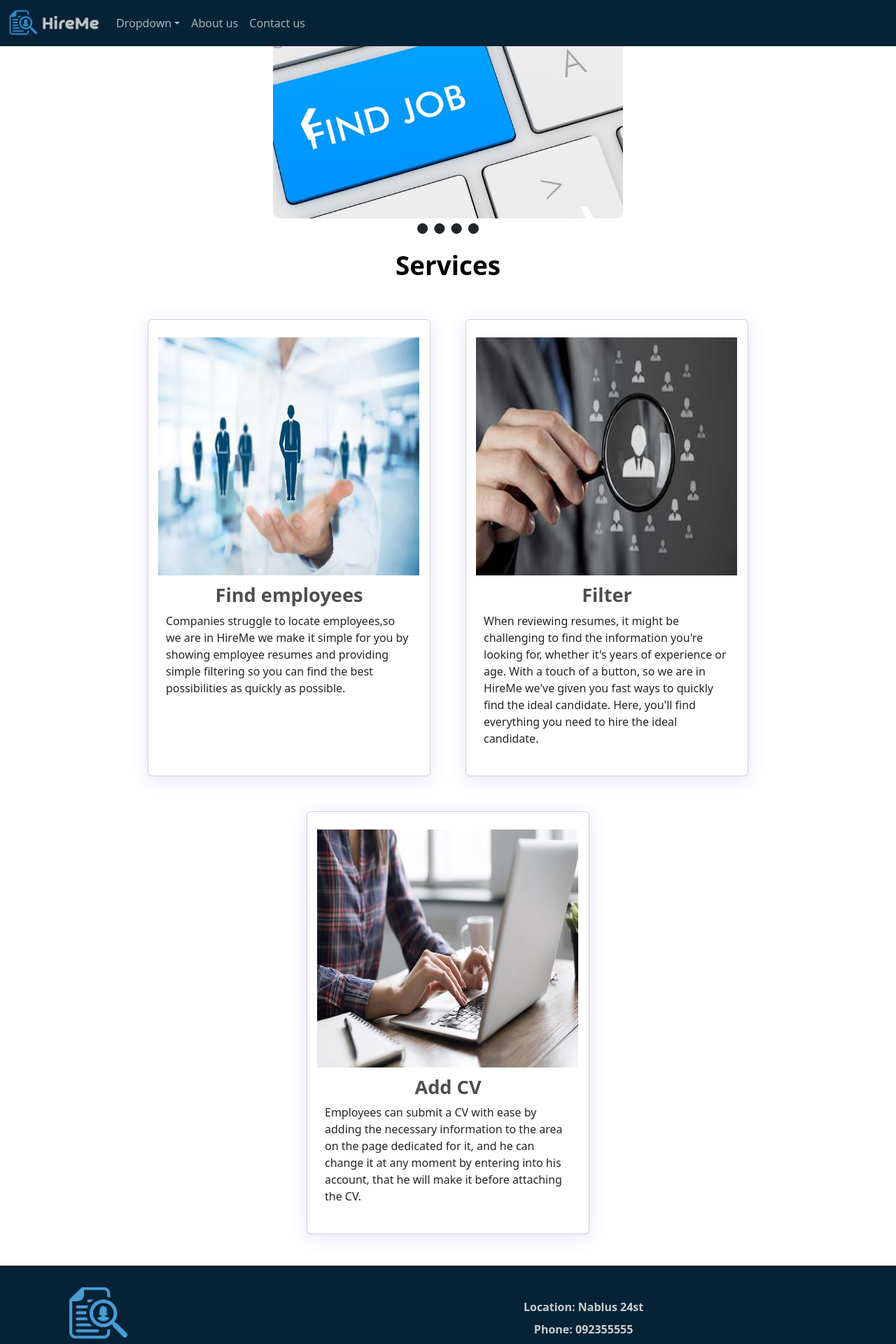
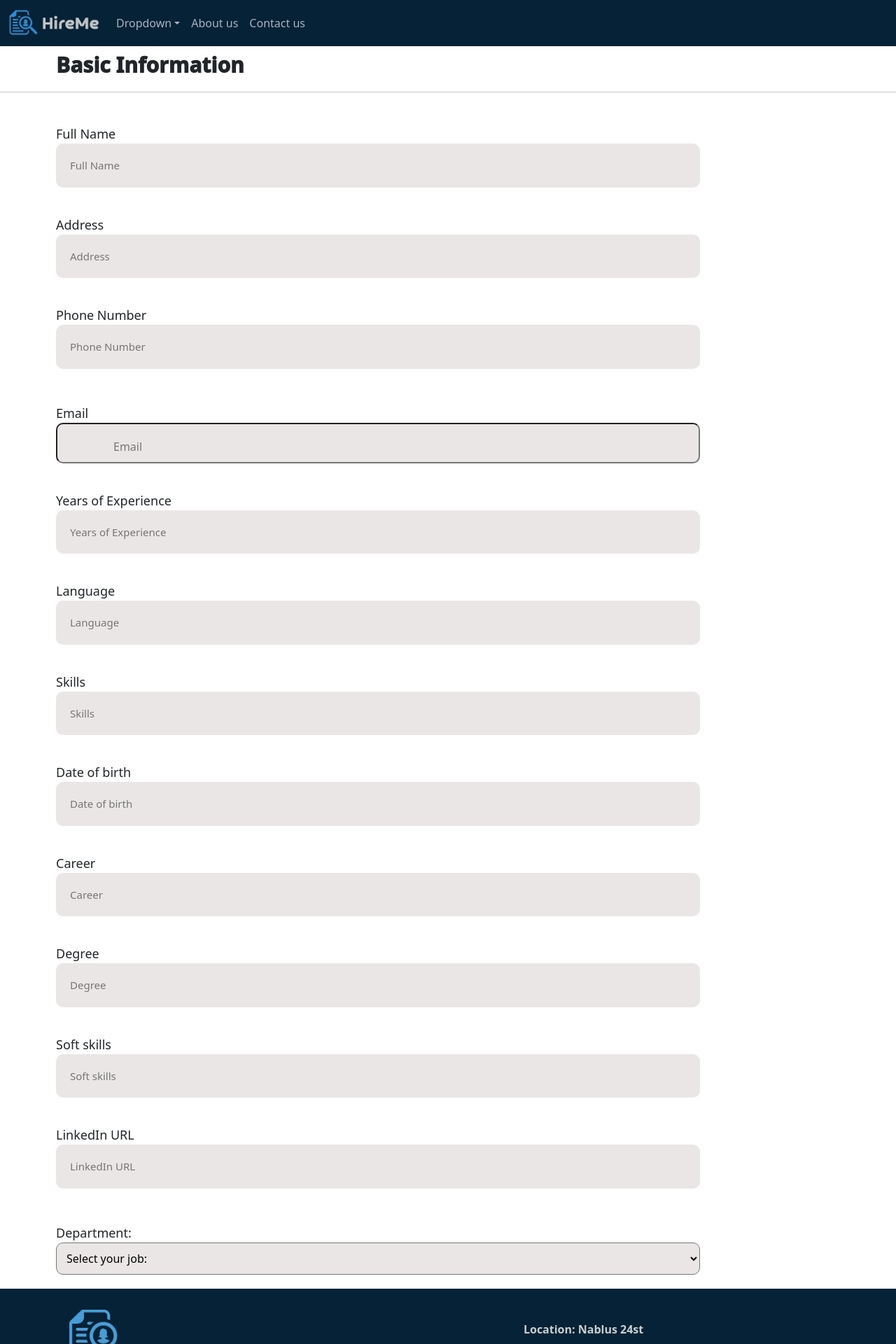
Before and after one commit to Namroutii/job-app-cap, a React (Create React App) app in the folder job-app/: page /add-cv in a window 1280 px wide. Shown: the top 1920 px of the page at 70% size. Built offline with nearby package versions, Linux system fonts and the light colour scheme.

Commit message:
here i add the form for fill it to CV

```diff
--- a/job-app/public/index.html
+++ b/job-app/public/index.html
@@ -11,7 +11,7 @@
   <link rel="apple-touch-icon" href="%PUBLIC_URL%/logo192.png" />
   <link rel="manifest" href="%PUBLIC_URL%/manifest.json" />
 
-  <title>React App</title>
+  <title>Hire Me</title>
   <link rel="stylesheet" href="https://cdnjs.cloudflare.com/ajax/libs/font-awesome/4.7.0/css/font-awesome.min.css">
   <!-- CSS only -->
   <link href="https://cdn.jsdelivr.net/npm/bootstrap@5.2.2/dist/css/bootstrap.min.css" rel="stylesheet"
--- a/job-app/src/App.js
+++ b/job-app/src/App.js
@@ -1,19 +1,17 @@
 import "./App.css";
-import Footer from "./components/footer/Footer";
-import Header from "./components/header/Header";
-import LoginForm from "./components/login/loginform";
-import NavBar from "./components/NavBar/NavBar";
-import Services from "./components/services/Services";
+import Home from "./pages/home/Home";
+//import Footer from "./components/footer/Footer";
+//import Header from "./components/header/Header";
+//import LoginForm from "./components/login/lnoginform";
+//import NavBar from "./components/NavBar/NavBar";
+//import Services from "./components/services/Services";
+//import Form from "./components/forms/Form";
+//import { BrowserRouter, Route, Routes } from "react-router-dom";
+//import AddCV from "./pages/addCV/AddCV"
 function App() {
   return (
     <div>
-      <NavBar/>
-      <Header/>
-      <Services/>
-      <Footer/>
-      <div className="login-page">
-        <LoginForm />
-      </div>
+      <Home />
     </div>
   );
 }
--- a/job-app/src/components/NavBar/NavBar.js
+++ b/job-app/src/components/NavBar/NavBar.js
@@ -1,6 +1,6 @@
 
 import "./NavBar.css";
-
+import { Link } from "react-router-dom";
 function NavBar() {
 return (
     <section className="navbar">
@@ -20,7 +20,11 @@ return (
                         <span className="nav-links">Dropdown</span>
                         </a>
                         <ul className="dropdown-menu">
-                        <li><a className="dropdown-item" href="#">Add Cvs</a></li>
+                        <li>
+                        <Link className="dropdown-item" to="/add-cv">
+                        Add Cvs
+                        </Link>
+                        </li>
                         <li><a className="dropdown-item" href="#">Show Cvs</a></li>
 
                         <li><a className="dropdown-item" href="cards">About Our Services</a></li>
--- a/job-app/src/components/forms/Form.css
+++ b/job-app/src/components/forms/Form.css
@@ -1,29 +1,22 @@
-.form{
-    margin-top: 100px;
-    max-width: 400px;
-    margin: 0 auto;
-    text-align: center;
+.form {
+  margin-top: 10px;
+  max-width: 1000px;
+  padding-left: 80px;
+  text-align: left;
 }
-.form label{
-
-    padding-top: 20px;
-    text-align: left;
-    display: block;
+.form label {
+  text-align: left;
+  display: block;
 }
-.form input{
-    width: 100%;
-    padding: 10px 10px;
-    margin: 10px 0px;
-    border: 1px solid #ddd;
-    box-sizing: border-box;
-    display: block;
+.form input {
+  border: none;
+  background-color: rgb(235, 230, 230);
+  width: 920px;
+  border-radius: 10px;
+  padding: 20px;
+  font-size: 15px;
 }
 
-header{
-    padding-top: 30px;
-font-size: 60px;
-font-weight: 1000px;
-text-align: center;
-color: #f1356d;
-font-family: 'Franklin Gothic Medium', 'Arial Narrow', Arial, sans-serif;
+input:focus {
+  outline-color: rgb(32, 177, 255);
 }
--- a/job-app/src/components/forms/Form.js
+++ b/job-app/src/components/forms/Form.js
@@ -1,26 +1,16 @@
-
-
 import './Form.css';
 
 
-
-
 const Form = (props) => {
-
-
-
-
-   return (
-
-
-      <>
-         <div className='form'>
+return (
+   <>
+      <form>
+      <div className='form'>
             <label > {props.children} </label>
             <input type="text" placeholder={props.children} required />
-         </div>
-
-
-      </>
+      </div>
+      </form>
+   </>
    )
 
 }
--- a/job-app/src/index.js
+++ b/job-app/src/index.js
@@ -6,7 +6,7 @@ import reportWebVitals from "./reportWebVitals";
 import "bootstrap/dist/css/bootstrap.min.css";
 import { BrowserRouter, Routes, Route } from "react-router-dom";
 import Home from "./pages/home/Home";
-import Add from "./pages/addCV/AddCV";
+import AddCV from "./pages/addCV/AddCV";
 import Get from "./pages/getCV/GetCV";
 
 const root = ReactDOM.createRoot(document.getElementById("root"));
@@ -15,7 +15,7 @@ root.render(
     <BrowserRouter>
       <Routes>
         <Route path="/home" index element={<Home />} />
-        <Route path="/add-cv" element={<Add />} />
+        <Route path="/add-cv" element={<AddCV />} />
         <Route path="/get-cv" element={<Get />} />
       </Routes>
       <App />
--- a/job-app/src/pages/addCV/AddCV.css
+++ b/job-app/src/pages/addCV/AddCV.css
@@ -0,0 +1,43 @@
+.title {
+  font-size: 30px;
+  font-weight: 1000;
+  text-align: left;
+  padding-top: 30px;
+  padding-left: 80px;
+}
+.form-select {
+  margin-top: 10px;
+  max-width: 1000px;
+  text-align: left;
+}
+
+.select {
+  width: 900px;
+  padding-left: 80px;
+  padding-top: 20px;
+}
+select {
+  width: 920px;
+  padding: 10px;
+  background-color: rgb(235, 230, 230);
+  border-radius: 10px;
+}
+label {
+  font-size: large;
+  padding-top: 30px;
+}
+select:focus {
+  outline-color: rgb(32, 177, 255);
+}
+
+input {
+  width: 920px;
+  padding: 10px;
+  background-color: rgb(235, 230, 230);
+  border-radius: 10px;
+}
+.email-input {
+  width: 920px;
+  padding-left: 80px;
+  padding-top: 20px;
+}
--- a/job-app/src/pages/addCV/AddCV.js
+++ b/job-app/src/pages/addCV/AddCV.js
@@ -1,11 +1,63 @@
+import NavBar from "../../components/NavBar/NavBar";
+import Footer from "../../components/footer/Footer";
+import Form from "../../components/forms/Form";
+import "./AddCV.css";
+import { useState } from "react";
 
-import NavBar from "../../components/NavBar/NavBar";
-import "./AddCV.css";
-function addCV() {
+function AddCV() {
+  const [showSelect, setShowSelect] = useState("");
+
+  const handleShowSelect = (event) => {
+    const getuser = event.target.value;
+    console.log(getuser);
+    setShowSelect(getuser);
+  };
+
   return (
     <div>
-      <NavBar />
+      <NavBar /> <br />
+      <div className=" title">Basic Information</div>
+      <hr />
+      <Form>Full Name</Form>
+      <Form>Address</Form>
+      <Form>Phone Number</Form>
+      <div className="email-input">
+        <label className="emailLabel"> Email</label> <br />
+        <input type="email" placeholder="Email" className="email-input" />
+      </div>
+      <Form>Years of Experience</Form>
+      <Form>Language</Form>
+      <Form>Skills</Form>
+      <Form>Date of birth</Form>
+      <Form>Career</Form>
+      <Form>Degree</Form>
+      <Form>Soft skills</Form>
+      <Form>LinkedIn URL</Form>
+      <div className="select">
+        <label> Department:</label> <br />
+        <select onChange={(e) => handleShowSelect(e)}>
+          <option selected>Select your job:</option>
+          <option value="1">Accounting </option>
+          <option value="2">Programmer </option>
+          <option value="3">Designer </option>
+          <option value="3">Cyber security</option>
+        </select>
+      </div>
+      {showSelect === "1" && (    //here but your box for the job
+        <div className="mb-3">
+          <label htmlFor="exampleInputEmail1" className="form-label">
+            Email address
+          </label>
+          <input
+            type="email"
+            className="form-control"
+            id="exampleInputEmail1"
+          />
+        </div>
+      )}
+      <Footer />
     </div>
   );
 }
-export default addCV;
+
+export default AddCV;
--- a/job-app/src/pages/home/Home.js
+++ b/job-app/src/pages/home/Home.js
@@ -1,11 +1,10 @@
-
+import NavBar from "../../components/NavBar/NavBar";
 
 import "./Home.css";
 function Home() {
   return (
     <div>
-
-
+      <NavBar />
     </div>
   );
 }
```
